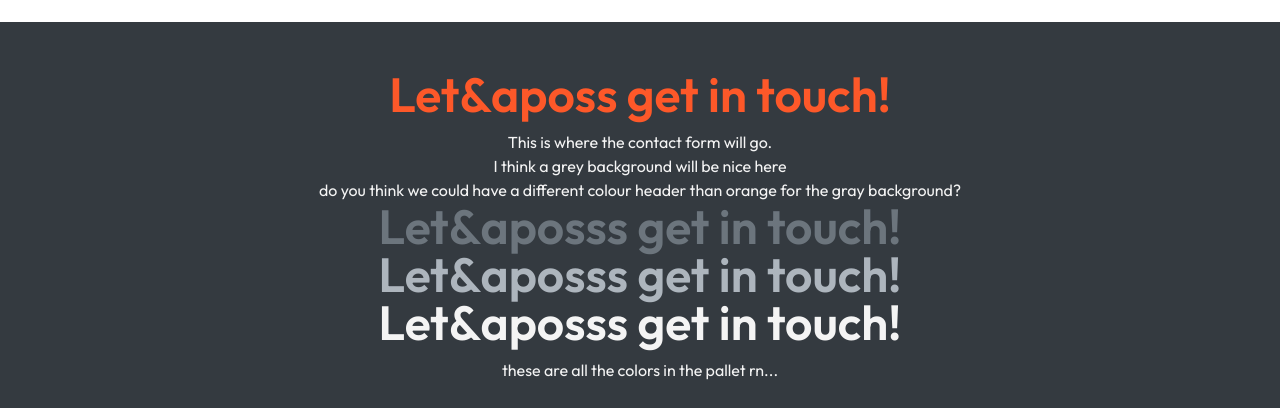
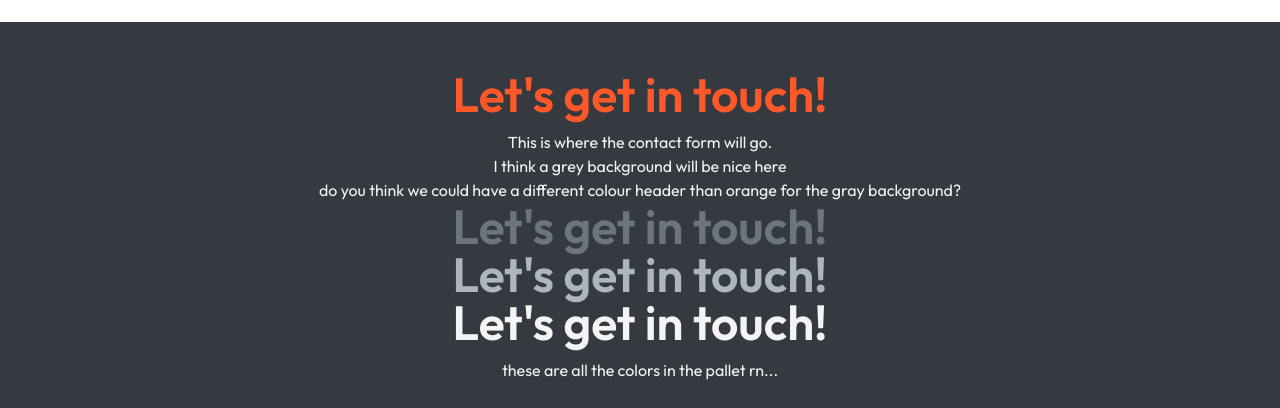
Before and after one commit to BeToast/somacowork.ie, a Next.js app: page / in a window 1280 px wide. Shown: the part 4077-4485 px from the top of the page. Built offline with nearby package versions, Linux system fonts and the light colour scheme.

Commit message:
firebase setup

```diff
--- a/app/components/sections/Contact.tsx
+++ b/app/components/sections/Contact.tsx
@@ -13,7 +13,7 @@ const Contact: React.FC<{
           align= "text-center"
           txtColor= "text-orange"
         >
-          Let&aposs get in touch!
+          Let&apos;s get in touch!
         </SomaCard.Head>
         <SomaCard.Body
           align="text-center"
@@ -32,7 +32,7 @@ const Contact: React.FC<{
           txtColor="text-grey-100"
           padding=""
         >
-          Let&aposss get in touch!
+          Let&apos;s get in touch!
         </SomaCard.Head>
         <SomaCard.Head
           size= "text-5xl"
@@ -40,14 +40,14 @@ const Contact: React.FC<{
           txtColor="text-grey-200"
           padding=""
         >
-          Let&aposss get in touch!
+          Let&apos;s get in touch!
         </SomaCard.Head>
         <SomaCard.Head
           size= "text-5xl"
           align= "text-center"
           txtColor= "text-white"
         >
-          Let&aposss get in touch!
+          Let&apos;s get in touch!
         </SomaCard.Head>
         <SomaCard.Body
           align="text-center"
--- /dev/null
+++ b/app/firebase.ts
@@ -0,0 +1,29 @@
+import { initializeApp } from "firebase/app";
+
+// import { getAnalytics } from "firebase/analytics";
+
+
+// For Firebase JS SDK v7.20.0 and later, measurementId is optional
+const firebaseConfig = {
+  apiKey: "AIzaSyA9EL6Lz-F99LPm6_5q2zU-5Qjuejurg64",
+  authDomain: "soma-cowor.firebaseapp.com",
+  projectId: "soma-cowor",
+  storageBucket: "soma-cowor.appspot.com",
+  messagingSenderId: "177534103773",
+  appId: "1:177534103773:web:8f678b2dbc10b719546b34",
+  measurementId: "G-D1LNVCEZ9C"
+};
+
+// Initialize Firebase
+export const app = initializeApp(firebaseConfig);
+export const getFirebaseApp = () => {
+  return app;
+}
+
+// //AUTHENTICATION
+
+// export const auth = getAuth(app);
+// export const getFirebaseAuth = () => {
+//   return auth;
+// }
+// connectAuthEmulator(auth, "http://127.0.0.1:9099");
--- a/app/layout.tsx
+++ b/app/layout.tsx
@@ -5,6 +5,11 @@ import type { Metadata } from 'next'
 import Header from './components/reusable/Header';
 import Footer from './components/reusable/Footer';
 
+//firebase
+import { getFirebaseApp } from './firebase'
+const app = getFirebaseApp();
+
+//font
 import { Outfit } from 'next/font/google'
 const outfit = Outfit({ subsets: ['latin'] });
 
```
Also changed, not shown: app/page.tsx (+7 -19 lines), firebase.json, 1 other file (tests, documents, lock files or other folders).
